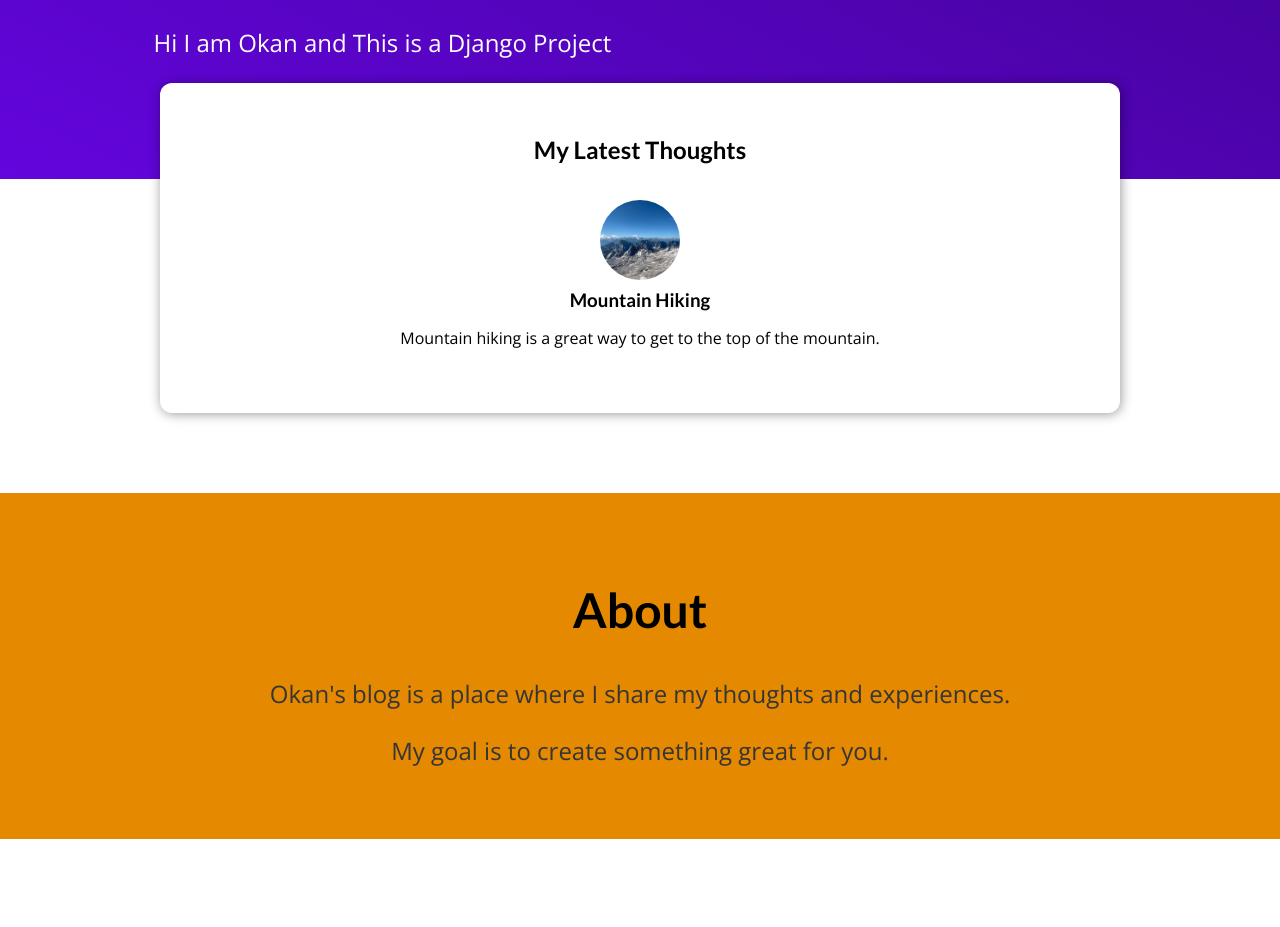
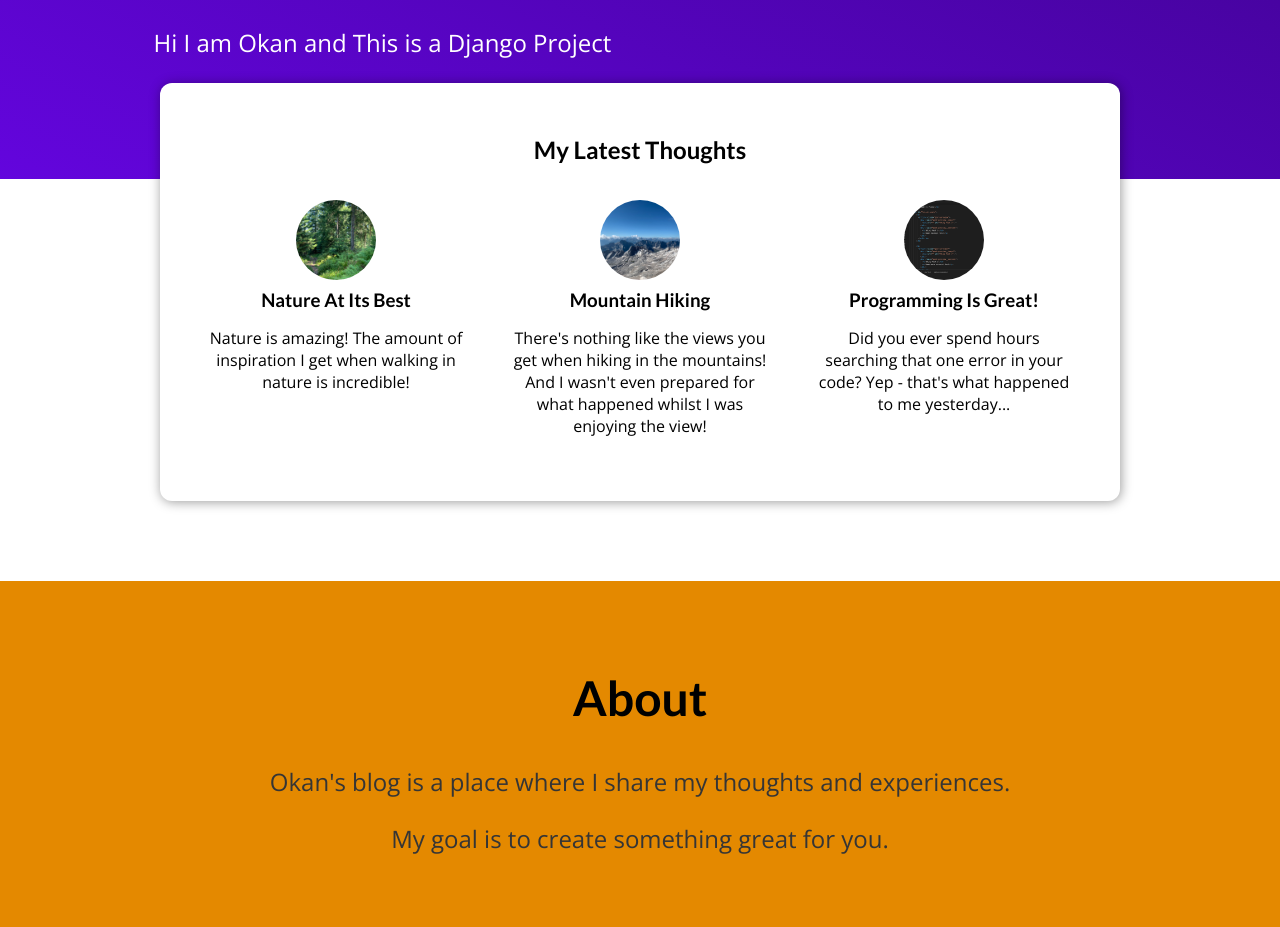
Before and after one commit to OkanHollander/django_project, a Django app: page / in a window 1280 px wide. Shown: the part 434-1361 px from the top of the page. Before the commit the page ends 1273 px from the top, so only its background shows below. Run offline with Django 5.2, Linux system fonts and the light colour scheme.

Commit message:
populating details-page with dummy data

```diff
--- a/my_site/blog/templates/blog/includes/post.html
+++ b/my_site/blog/templates/blog/includes/post.html
@@ -2,12 +2,12 @@
 
 <li>
     <article class="post">
-      <a href="{% url "post-detail" "the-mountains" %}">
-        <img src="{% static "blog/images/mountains.jpg" %}" alt="Mountain Hiking" />
+      <a href="{% url "post-detail" post.slug %}">
+        <img src="{% static "blog/images/"|add:post.image %}" alt="{{ post.title }}" />
         <div class="post__content">
-          <h3>Mountain Hiking</h3>
+          <h3>{{ post.title }}</h3>
           <p>
-            Mountain hiking is a great way to get to the top of the mountain.
+            {{ post.excerpt}}
           </p>
         </div>
       </a>
--- a/my_site/blog/templates/blog/index.html
+++ b/my_site/blog/templates/blog/index.html
@@ -5,7 +5,7 @@
     My Blog
 {% endblock title %}
 {% block css_files %}
-    <link rel="stylesheet" href="{% static "blog/post.css" %}"/>
+    <link rel="stylesheet" href="{% static "blog/post.css" %}">
     <link rel="stylesheet" href="{% static "blog/index.css" %}"/>
 {% endblock css_files %}
 
@@ -21,7 +21,10 @@
 <section id="latest-posts">
   <h2>My Latest Thoughts</h2>
   <ul>
-    {% include "blog/includes/post.html" %}
+    {% for post in latest_posts %}
+      {% include "blog/includes/post.html" %}
+    {% endfor %}
+
   </ul>
 </section>
 
--- a/my_site/blog/views.py
+++ b/my_site/blog/views.py
@@ -68,9 +68,16 @@ dummy_posts = [
     }
 ]
 
+def get_date(post):
+    return post["date"]
+
 # Create your views here.
 def index(request):
-    return render(request, "blog/index.html")
+    sorted_post = sorted(dummy_posts, key=get_date)
+    latest_posts = sorted_post[-3:]
+    return render(request, "blog/index.html", {
+        "latest_posts": latest_posts
+    })
 
 def all_posts(request):
     return render(request, "blog/all-posts.html")
```
